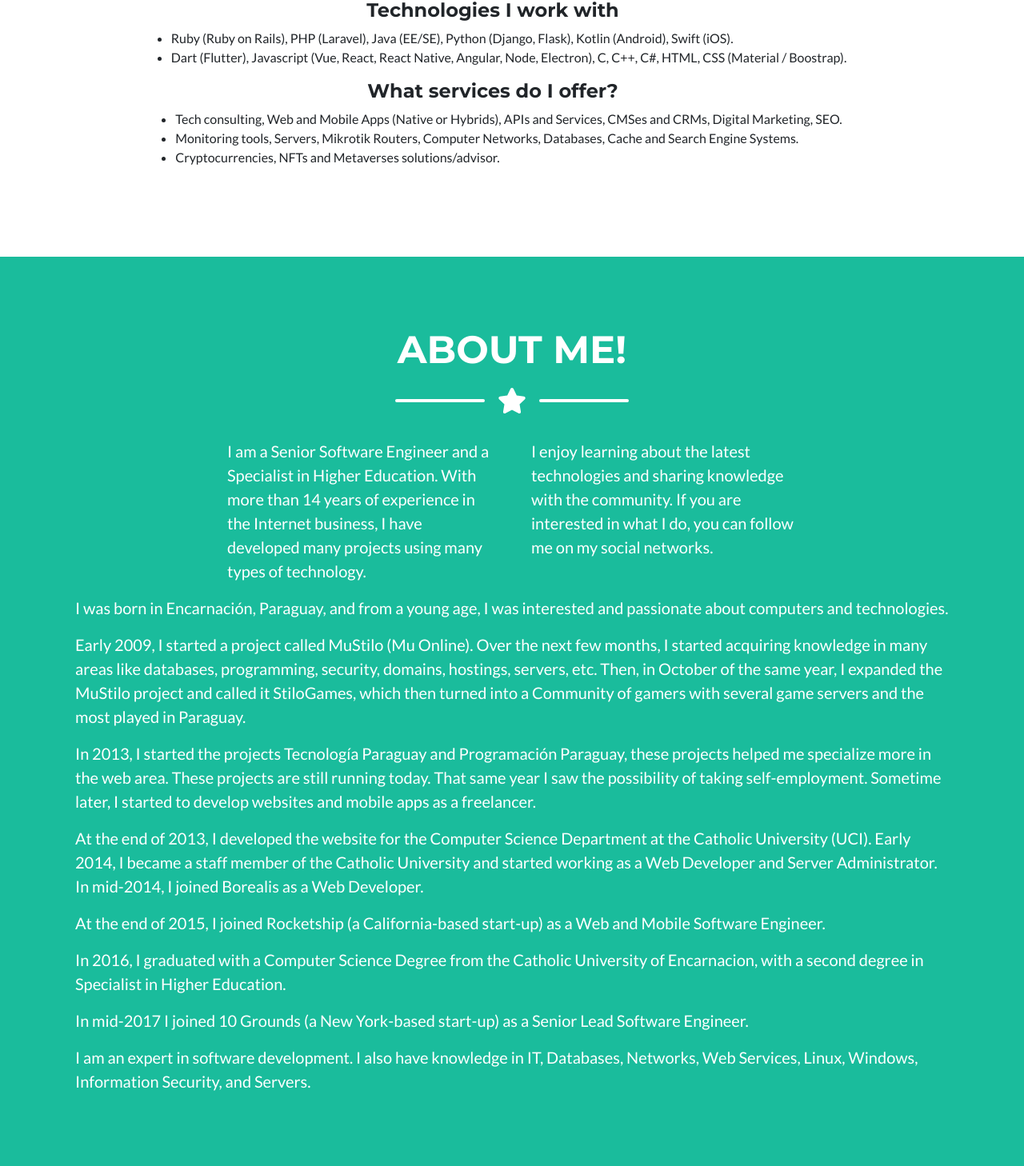
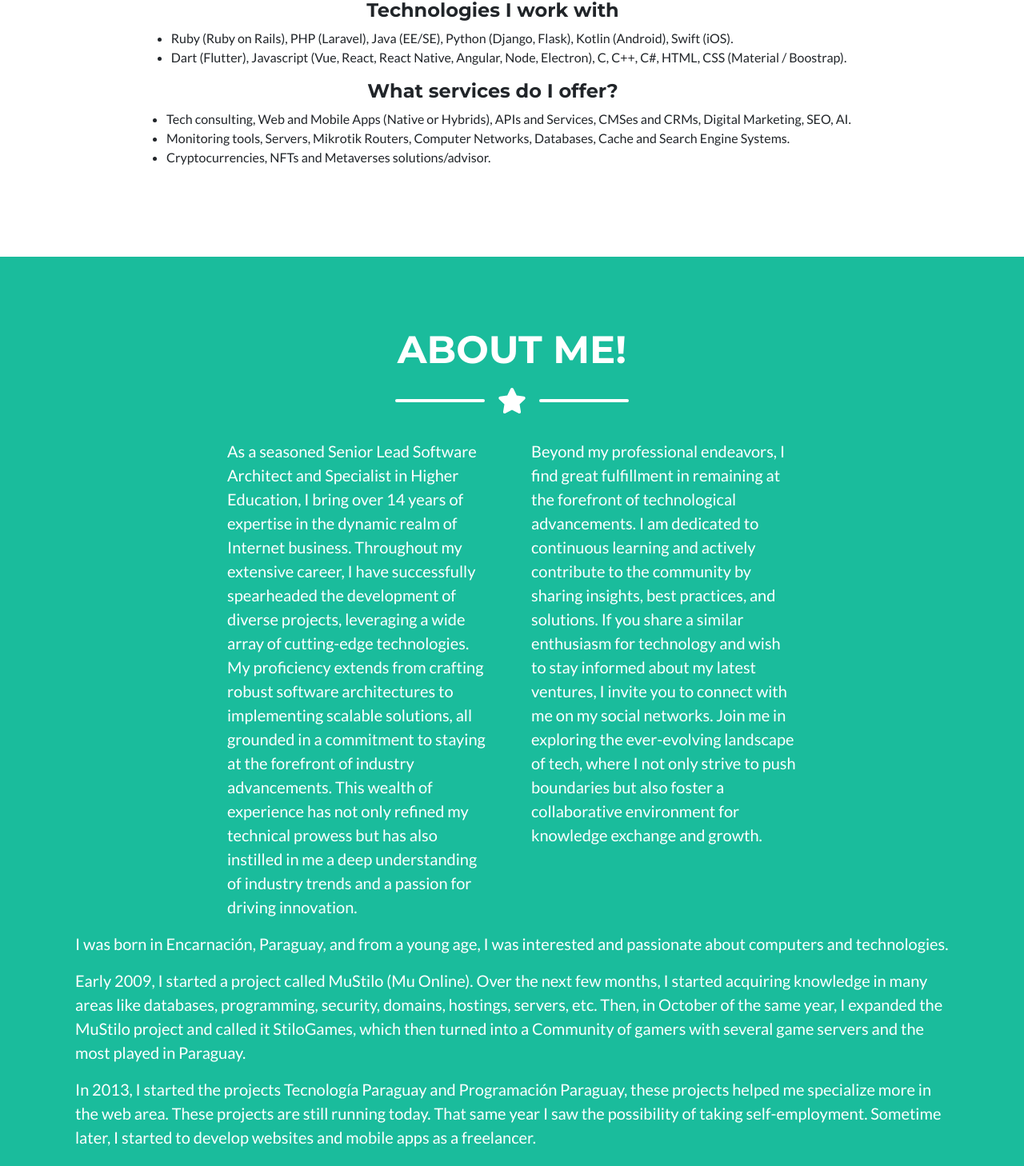
Before and after one commit to rpaszniuk/my-website, a Next.js app: page / in a window 1280 px wide. Shown: the part 1149-2607 px from the top of the page at 80% size. Built offline with nearby package versions, Linux system fonts and the light colour scheme.

Commit message:
Copy changes / Update node version

```diff
--- a/content/locale/en.js
+++ b/content/locale/en.js
@@ -7,9 +7,9 @@ export const en = {
     about: "About me!",
     contact: "Contact",
     about_me:
-      "I am a Senior Software Engineer and a Specialist in Higher Education. With more than 14 years of experience in the Internet business, I have developed many projects using many types of technology.",
+      "As a seasoned Senior Lead Software Architect and Specialist in Higher Education, I bring over 14 years of expertise in the dynamic realm of Internet business. Throughout my extensive career, I have successfully spearheaded the development of diverse projects, leveraging a wide array of cutting-edge technologies. My proficiency extends from crafting robust software architectures to implementing scalable solutions, all grounded in a commitment to staying at the forefront of industry advancements. This wealth of experience has not only refined my technical prowess but has also instilled in me a deep understanding of industry trends and a passion for driving innovation.",
     about_me_subtitle:
-      "I enjoy learning about the latest technologies and sharing knowledge with the community. If you are interested in what I do, you can follow me on my social networks.",
+      "Beyond my professional endeavors, I find great fulfillment in remaining at the forefront of technological advancements. I am dedicated to continuous learning and actively contribute to the community by sharing insights, best practices, and solutions. If you share a similar enthusiasm for technology and wish to stay informed about my latest ventures, I invite you to connect with me on my social networks. Join me in exploring the ever-evolving landscape of tech, where I not only strive to push boundaries but also foster a collaborative environment for knowledge exchange and growth.",
     my_hobbies: "My Hobbies",
     around_the_web: "Around the Web",
     location: "Location",
@@ -20,7 +20,7 @@ export const en = {
     projects_second_title: "Technologies I work with",
     projects_third_title: "What services do I offer?",
     projects_third_subtitle_1:
-      "Tech consulting, Web and Mobile Apps (Native or Hybrids), APIs and Services, CMSes and CRMs, Digital Marketing, SEO.",
+      "Tech consulting, Web and Mobile Apps (Native or Hybrids), APIs and Services, CMSes and CRMs, Digital Marketing, SEO, AI.",
     projects_third_subtitle_2:
       "Monitoring tools, Servers, Mikrotik Routers, Computer Networks, Databases, Cache and Search Engine Systems.",
     projects_third_subtitle_3:
@@ -45,8 +45,8 @@ export const en = {
     about_me_6:
       "In 2016, I graduated with a Computer Science Degree from the Catholic University of Encarnacion, with a second degree in Specialist in Higher Education.",
     about_me_7:
-      "In mid-2017 I joined 10 Grounds (a New York-based start-up) as a Senior Lead Software Engineer.",
+      "In mid-2017, I joined 10 Grounds, a New York-based start-up, as a Senior Lead Software Engineer. Since September 2022, I have proudly served as a Director of 10 Grounds, where I lead teams, manage projects, and engage directly with clients. In addition to my role as a Director, I hold the position of Senior Lead Software Architect, shaping and leading the architectural vision of our software projects. I am passionate about driving innovation and technical excellence in every aspect of our work at 10 Grounds, while ensuring seamless communication and collaboration with both internal teams and external clients.",
     about_me_8:
-      "I am an expert in software development. I also have knowledge in IT, Databases, Networks, Web Services, Linux, Windows, Information Security, and Servers.",
+      "I am an adept professional with expertise in software development and a robust understanding of various domains within the technology landscape. My proficiency extends across a spectrum of areas, including AI, IT, Databases, Networks, Web Services, Linux, Windows, Information Security, Servers, and DevOps.",
   },
 };
--- a/content/locale/es.js
+++ b/content/locale/es.js
@@ -7,9 +7,9 @@ export const es = {
     about: "Acerca",
     contact: "Contacto",
     about_me:
-      "Soy Ingeniero Informático y Especialista en Docencia. Con más de 14 años de experiencia en el negocio de Internet, he construido muchas cosas con muchas tecnologías.",
+      "Soy un experimentado Arquitecto de Software Senior y Especialista en Educación Superior, con más de 14 años de experiencia en el dinámico mundo del negocio en línea. A lo largo de mi extensa carrera, he liderado con éxito el desarrollo de diversos proyectos, aprovechando una amplia variedad de tecnologías de vanguardia. Mi destreza abarca desde la creación de arquitecturas de software sólidas hasta la implementación de soluciones escalables, todo ello respaldado por mi compromiso de mantenerme a la vanguardia de los avances en la industria. Esta riqueza de experiencia no solo ha perfeccionado mis habilidades técnicas, sino que también me ha brindado una profunda comprensión de las tendencias del sector y una pasión por impulsar la innovación.",
     about_me_subtitle:
-      "Disfruto aprendiendo las últimas tecnologías y compartiendo conocimientos con la comunidad. Si te interesa lo que hago, puedes seguirme en mis redes sociales.",
+      "Más allá de mis esfuerzos profesionales, encuentro una gran satisfacción al mantenerme a la vanguardia de los avances tecnológicos. Me dedico al aprendizaje continuo y contribuyo activamente a la comunidad compartiendo ideas, mejores prácticas y soluciones. Si compartes un entusiasmo similar por la tecnología y deseas estar informado sobre mis últimos proyectos, te invito a seguirme en mis redes sociales. Únete a mí en la exploración del siempre cambiante panorama tecnológico, donde no solo me esfuerzo por superar límites, sino también por fomentar un entorno colaborativo para el intercambio de conocimientos y crecimiento mutuo.",
     my_hobbies: "Mis Pasatiempos",
     around_the_web: "Redes Sociales",
     location: "Ubicación",
@@ -20,7 +20,7 @@ export const es = {
     projects_second_title: "Tecnologías con las que trabajo",
     projects_third_title: "Servicios que ofrezco",
     projects_third_subtitle_1:
-      "Consultoría tecnológica, Desarrollo de aplicaciones (nativas / híbridas), APIs y Servicios, CMSes / CRMs, Marketing Digital, SEO.",
+      "Consultoría tecnológica, Desarrollo de aplicaciones (nativas / híbridas), APIs y Servicios, CMSes / CRMs, Marketing Digital, SEO, AI.",
     projects_third_subtitle_2:
       "Herramientas de monitoreo, Servidores, Routers Mikrotik, Redes, Bases de datos, Cache y Motores de Búsqueda.",
     projects_third_subtitle_3:
@@ -45,8 +45,8 @@ export const es = {
     about_me_6:
       "En el año 2016 me gradué como Ingeniero Informático y también como Especialista en Docencia en Educación Superior.",
     about_me_7:
-      'A mediados de 2017 me incorporé a 10 Grounds (start-up con sede en Nueva York), con el puesto de "Senior Lead Software Engineer".',
+      "En mediados de 2017, me uní a 10 Grounds, una start-up con sede en Nueva York, como Ingeniero de Software Senior Líder. Desde septiembre de 2022, he tenido el orgullo de desempeñarme como Director de 10 Grounds, donde lidero equipos, gestiono proyectos y me involucro directamente con los clientes. Además de mi rol como Director, ocupo el cargo de Arquitecto de Software Senior Líder, dando forma y liderando la visión arquitectónica de nuestros proyectos de software. Me apasiona impulsar la innovación y la excelencia técnica en todos los aspectos de nuestro trabajo en 10 Grounds, asegurando una comunicación y colaboración fluidas tanto con los equipos internos como con los clientes externos.",
     about_me_8:
-      "Soy un experto en desarrollo de software. También tengo conocimientos en IT, bases de datos, redes, seguridad de la información y servidores.",
+      "Soy un profesional diestro con experiencia en desarrollo de software y una comprensión sólida de diversos ámbitos dentro del panorama tecnológico. Mi destreza abarca un espectro de áreas, incluyendo IA, TI, Bases de Datos, Redes, Servicios Web, Linux, Windows, Seguridad de la Información, Servidores y DevOps.",
   },
 };
--- a/next.config.js
+++ b/next.config.js
@@ -1,3 +1,5 @@
+/* eslint-disable no-undef */
+
 module.exports = {
   i18n: {
     locales: ["en", "es"],
```
Also changed, not shown: 1 other file (tests, documents, lock files or other folders).
